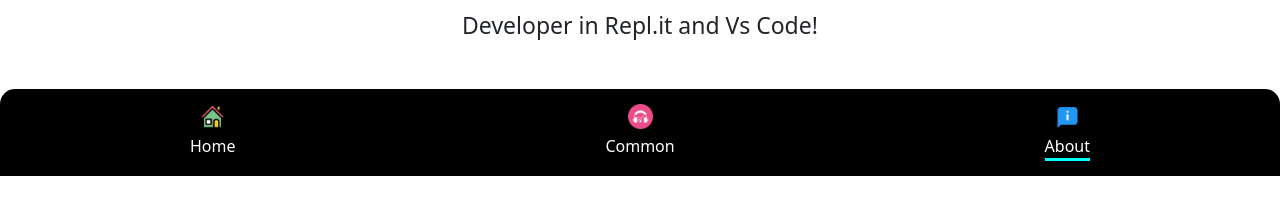
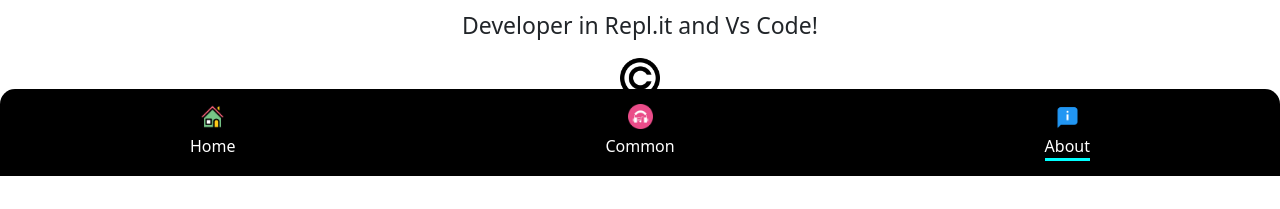
Before and after one commit to AndrewGPFranco/MusicPlayer, a React (Vite) app: page /about in a window 1280 px wide. Shown: the part 624-833 px from the top of the page. Before the commit the page ends 800 px from the top, so only its background shows below. Built offline with nearby package versions, Linux system fonts and the light colour scheme; a web font is replaced by a local one.

Commit message:
pagina about v5

```diff
--- a/src/components/About/Information/Information.jsx
+++ b/src/components/About/Information/Information.jsx
@@ -1,5 +1,6 @@
 import clock from "../../../assets/time.png"
 import settings from "../../../assets/settings.png"
+import right from "../../../assets/right.png"
 import style from "./Information.module.css"
 
 export default function Information() {
@@ -13,6 +14,10 @@
                 <img src={settings} alt="Settings" />
                 <p>Developer in Repl.it and Vs Code!</p>
             </div>
+            <div className={style.container}>
+                <img src={right} alt="Right" />
+                <p>All Right Reserved to Andrew Silva!</p>
+            </div>
         </div>
     )
 }
```
Also changed, not shown: src/assets/right.png (added).
